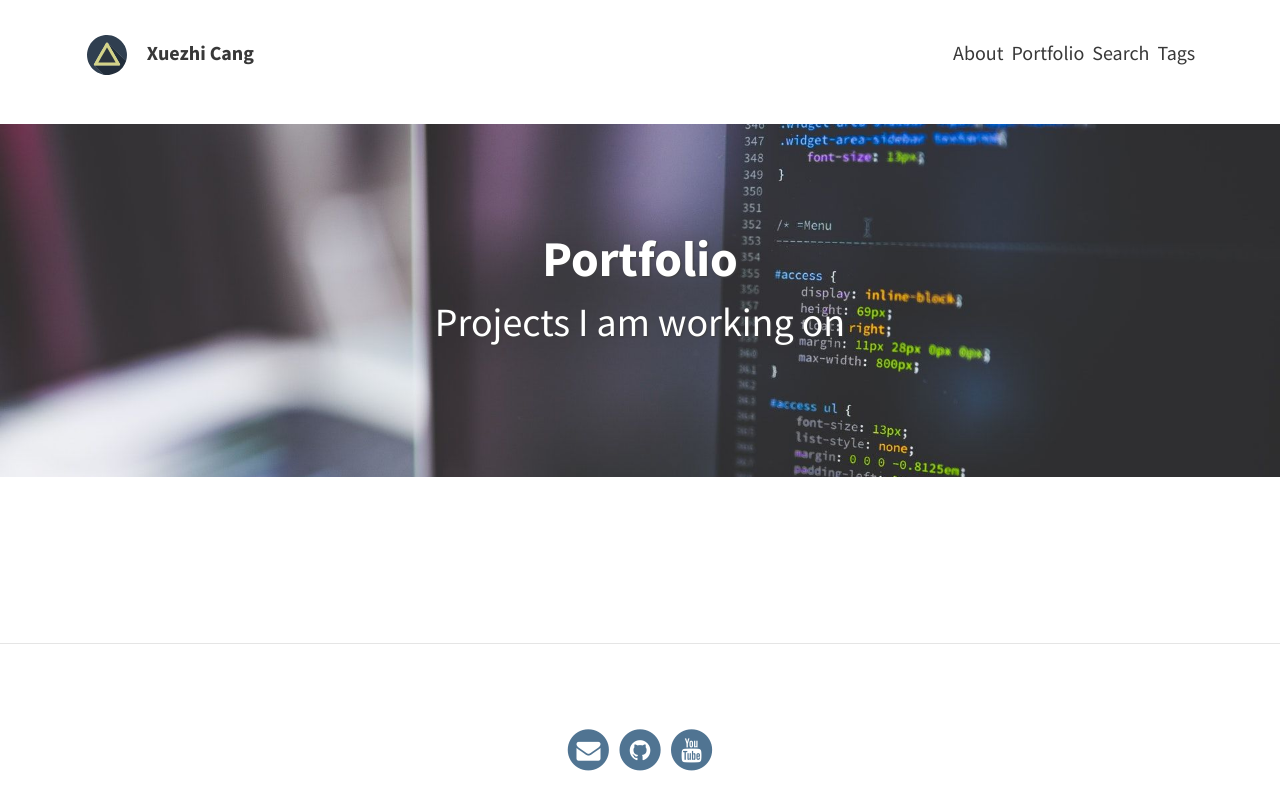
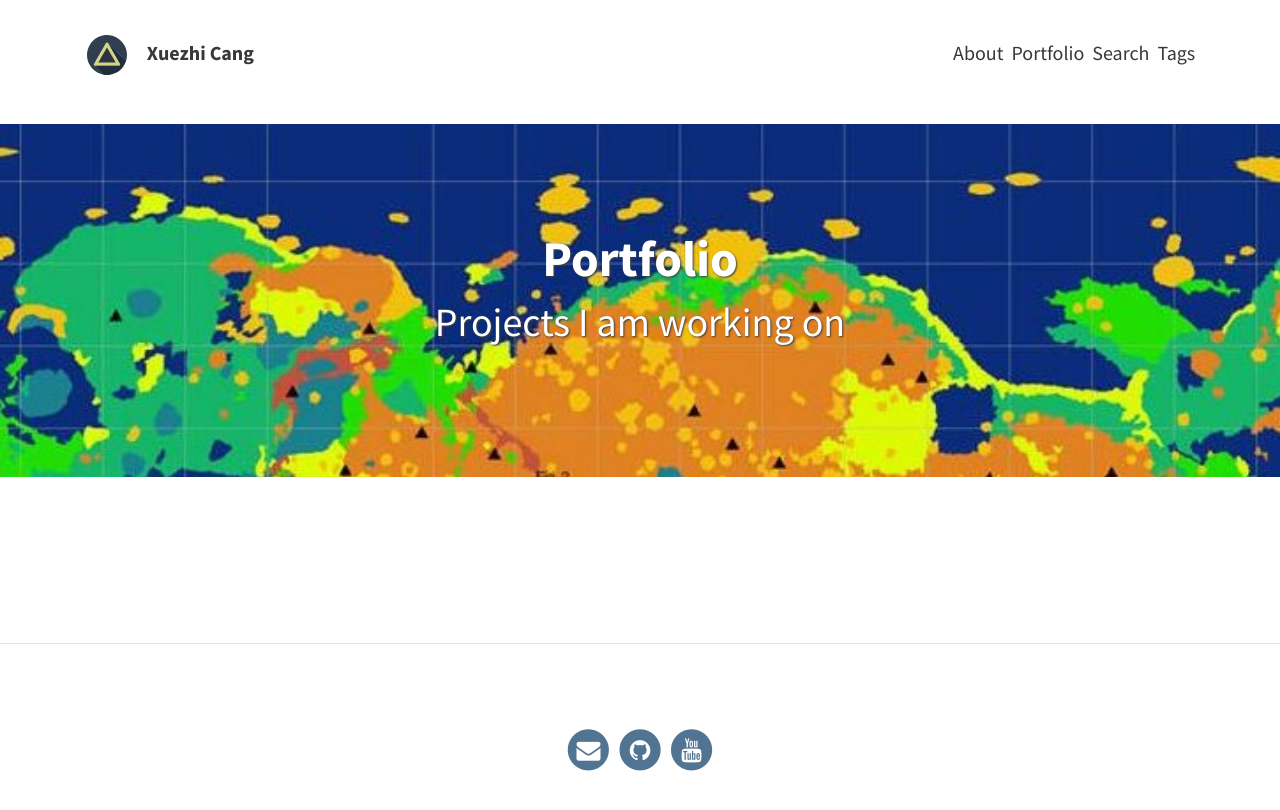
Before and after one commit to xuezhicang/xuezhicang.github.io, a Jekyll site: the page built from pages/portfolio.html, in a window 1280 px wide. Shown: the top 810 px of the page. Built offline with Jekyll 4.4.1, drawn with Linux system fonts in a browser that asks for light colours.

Commit message:
Update portfolio.html

```diff
--- a/pages/portfolio.html
+++ b/pages/portfolio.html
@@ -3,7 +3,7 @@
 title : Portfolio
 permalink: /portfolio/
 subtitle: "Projects I am working on"
-feature-img: "assets/img/pexels/computer.jpeg"
+feature-img: "assets/img/pexels/Mars_vn_depth.jpg"
 hide: true
 ---
 
```
